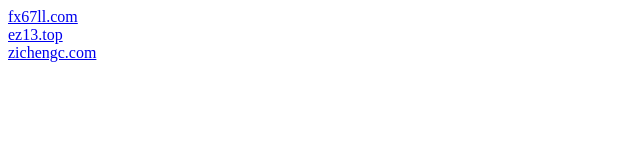
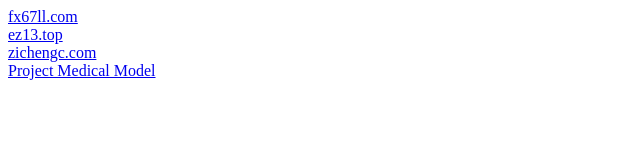
Before and after one commit to fx67ll/fx67llLinux, a plain HTML site: page nginx-hello/helloworld.html in a window 1280 px wide. Shown: the whole page, without its empty margins (0-640 px from the left). Drawn offline with Linux system fonts and the light colour scheme.

Commit message:
add proxy to :82 Project Medical Model

```diff
--- a/nginx-hello/helloworld.html
+++ b/nginx-hello/helloworld.html
@@ -14,5 +14,6 @@
 		<a class="fx67ll-dev" href="http://www.fx67ll.com" target="_blank">fx67ll.com</a>
 		<a class="fx67ll-dev" href="http://www.ez13.top"target="_blank">ez13.top</a>
 		<a style="display: block;" href="http://211.149.128.130:81" target="_blank">zichengc.com</a>
+		<a style="display: block;" href="http://211.149.128.130:82" target="_blank">Project Medical Model</a>
 	</body>
 </html>
```
Also changed, not shown: 2 other files.
